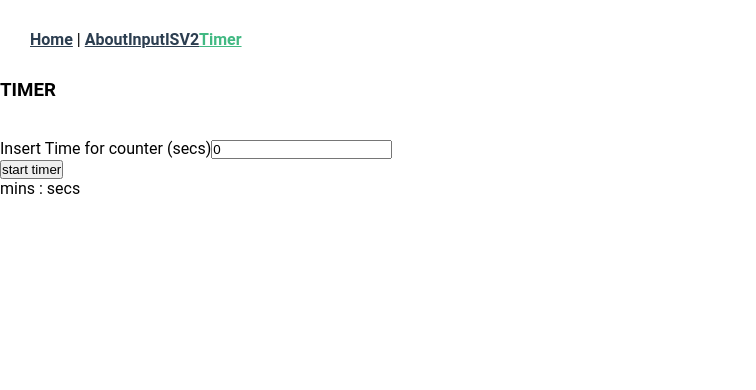
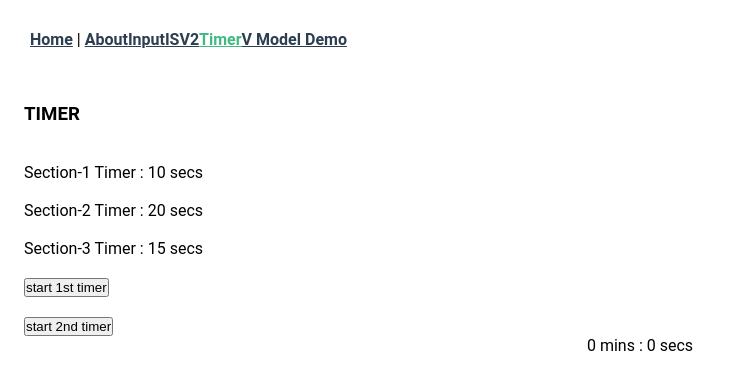
Before and after one commit to mohit2314/VueJs-concepts, a Vue app: page /#/timer in a window 1280 px wide. Shown: the top 390 px of the page, without its empty margins (0-756 px from the left). Built offline with nearby package versions, Linux system fonts and the light colour scheme.

Commit message:
New v-model concepts

```diff
--- a/src/App.vue
+++ b/src/App.vue
@@ -5,6 +5,7 @@
     <router-link to="/input">Input</router-link>
     <router-link to="/isv2">ISV2</router-link>
     <router-link to="/timer">Timer</router-link>
+    <router-link to="/vmodel">V Model Demo</router-link>
 
 
   </div>
--- a/src/components/Timer.vue
+++ b/src/components/Timer.vue
@@ -1,15 +1,25 @@
 <template>
-  <div>
+  <div class="pg-container">
     <h3>TIMER</h3>
     <br />
     <br />
-    <div>
-      <label for="time">Insert Time for counter (secs)</label>
+    <!-- <div>
+      <label for="time">Insert Time for 1st counter (secs)</label>
       <input id="time" type="number" v-model="time" />
-    </div>
+    </div><br> -->
+    <div>Section-1 Timer : {{ time1 }} secs</div>
+    <br />
+    <div>Section-2 Timer : {{ time2 }} secs</div>
+    <br />
+    <div>Section-3 Timer : {{ time3 }} secs</div>
+    <br />
 
-    <button @click="startTimer">start timer</button>
-    <div>
+    <button @click="startTimer(time1)">start 1st timer</button>
+    <br />
+    <br>
+    <button @click="startTimer(time2)">start 2nd timer</button>
+
+    <div style="text-align:center;">
       <span>{{ mins }} mins</span> : <span>{{ secs }} secs</span>
     </div>
   </div>
@@ -19,38 +29,46 @@
 export default {
   data() {
     return {
-      mins: null,
-      secs: null,
-      time: 0,
+      mins: 0,
+      secs: 0,
+      time1: 10,
+      time2: 20,
+      time3: 15,
+      timer: null,
     };
   },
 
-  computed: {
-    createTimer() {
-      this.tick();
-      setInterval(this.tick, 1000);
+  computed: {},
+  methods: {
+    startTimer(time) {
+      clearInterval(this.timer);
+      //to avoid 1 sec delay in the start of timer
+      this.tick(time);
+      //make timer global variable
+      this.timer = setInterval(this.tick(time), 1000);
     },
-    tick() {
-      var timerInterval = setInterval(() => {
-        this.mins = Math.trunc(this.time / 60)
+    tick(time) {
+      var localTime = time;
+
+      this.timer = setInterval(() => {
+        this.mins = Math.trunc(localTime / 60)
           .toString()
-          .padStart(2, "0");
-        this.secs = this.time % 60;
-
-        if (this.time === 0) {
+          .padStart(2, 0);
+        this.secs = localTime % 60;
+        if (localTime === 0) {
           clearInterval(timerInterval);
         }
-        this.time--;
 
+        // counter should be decremented after checking the condition of clearInterval to avoid the condition of stopping counter at 1sec instead of 0 sec
+        localTime--;
       }, 1000);
-    },
-  },
-  methods: {
-    startTimer() {
-      this.createTimer;
     },
   },
 };
 </script>
 
-<style></style>
+<style lang="scss">
+.pg-container {
+  padding: 24px;
+}
+</style>
--- /dev/null
+++ b/src/components/vmodel/ChildComponent.vue
@@ -0,0 +1,23 @@
+<template>
+  <div>
+    <br />
+    <h4>MOdel value in child component</h4>
+    {{ modelValue }}
+    <br />
+    <button @click="$emit('update:modelValue', modelValue + 1)">
+      Increase MOdel value
+    </button>
+  </div>
+</template>
+
+<script>
+export default {
+  props: {
+    modelValue: {
+      type: Number,
+    },
+  },
+};
+</script>
+
+<style></style>
--- a/src/router/index.ts
+++ b/src/router/index.ts
@@ -26,6 +26,11 @@ const routes: Array<RouteRecordRaw> = [
     component:()=>import ('../views/Isv2.vue'),
   },
   {
+    path: '/vmodel',
+    name:'Vmodel',
+    component:()=>import ('../views/VmodelDemo.vue'),
+  },
+  {
     path: '/timer',
     name:'Timer',
     component:()=>import ('../components/Timer.vue'),
--- /dev/null
+++ b/src/views/VmodelDemo.vue
@@ -0,0 +1,44 @@
+<template>
+<br>
+<br>
+<h2>V-model for input shortand</h2>
+<input type="number" v-model="number1">
+<button @click="number1++">Increase number-1</button> <h4>{{number1}}</h4>
+<br>
+<br>
+<h2>V-model for input: long Notation</h2>
+  <input type="number" :value="number" @input="number= $event">
+  <button @click="number=number+1">Press me</button>
+  <h2>{{number}}</h2>
+<br>
+<br>
+
+<div>
+    <h3>Vue-3 V-Model in Components</h3>
+<child-component v-model="mValue"/>
+{{mValue}}
+
+</div>
+
+
+</template>
+
+<script>
+import ChildComponent from "@/components/vmodel/ChildComponent.vue";
+export default {
+    components:{
+        ChildComponent
+    },
+data(){
+    return {
+        number:0,
+        number1:0,
+        mValue:0
+    }
+}
+}
+</script>
+
+<style>
+
+</style>
```
